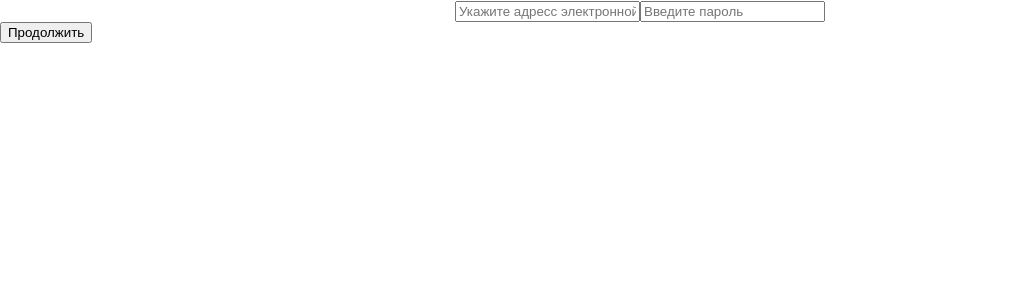
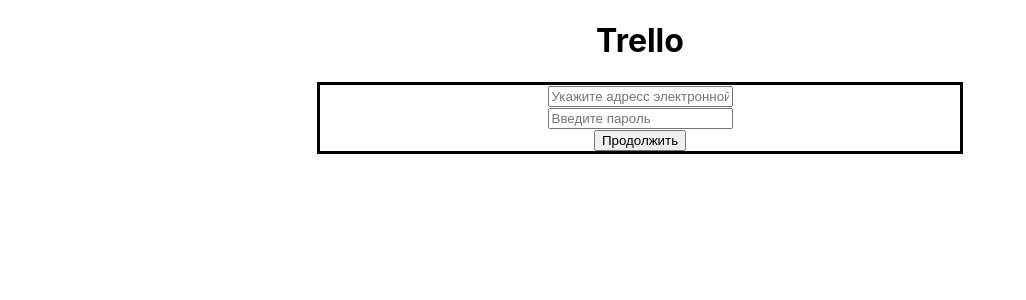
Before and after one commit to Kacym/trello, a React (Create React App) app: page / in a window 1280 px wide. Shown: the top 300 px of the page, without its empty margins (0-1026 px from the left). Built offline with nearby package versions, Linux system fonts and the light colour scheme.

Commit message:
in progress

```diff
--- a/package.json
+++ b/package.json
@@ -10,6 +10,7 @@
     "react": "^18.2.0",
     "react-dom": "^18.2.0",
     "react-redux": "^8.1.2",
+    "react-router-dom": "^6.15.0",
     "react-scripts": "5.0.1",
     "styled-components": "^6.0.7",
     "web-vitals": "^2.1.4"
--- a/src/App.js
+++ b/src/App.js
@@ -1,10 +1,10 @@
 import { styled } from "styled-components"
-import LoginForm from "./components/login-form/LoginForm";
+import AppRoute from "./routes/AppRoute";
 
 function App() {
   return (
     <StyledApp>
-      <LoginForm/>
+      <AppRoute/>
     </StyledApp>
   );
 }
--- a/src/components/UI/Button.jsx
+++ b/src/components/UI/Button.jsx
@@ -10,6 +10,7 @@
       brRadius={props.brRadius}
       color={props.color}
       display={props.dispay}
+      {...props}
     >
       {props.title}
     </StyledButton>
@@ -22,7 +23,6 @@
     border-radius: ${(props) => props.brRadius};
     background-color: ${(props) => props.bgColor};
     color: ${(props) => props.color};
-    display: ${(props) => props.dispay || "block"};
 `;
 
 export default Button;
--- a/src/components/UI/Input.jsx
+++ b/src/components/UI/Input.jsx
@@ -8,7 +8,7 @@
 }
 
 const StyledInput = styled.input`
-
+    display: ${(props) => props.dispay};
 `
 
 export default Input
--- a/src/components/login-form/LoginForm.jsx
+++ b/src/components/login-form/LoginForm.jsx
@@ -2,30 +2,61 @@
 import { styled } from "styled-components";
 import Input from "../UI/Input";
 import Button from "../UI/Button";
-import { useSelector } from "react-redux";
+import { useDispatch, useSelector } from "react-redux";
+import { login } from "../../store/auth/auth-reducer";
 
+const defaultUser = {
+    email: "admin@gmail.com",
+    password: "admin123"
+};
 const LoginForm = () => {
   const isLogged = useSelector((state) => state.reducer);
+
+  const dispatch = useDispatch();
 
   const [emailInputValue, setEmailInputValue] = useState("");
   const [passwordInputValue, setPasswordInputValue] = useState("");
 
   const getEmailInputValue = (e) => {
     setEmailInputValue(e.target.value);
-  }
+  };
 
   const getPasswordInputValue = (e) => {
     setPasswordInputValue(e.target.value);
-  }
+  };
+
+  const loginUserHandler = (e) => {
+    e.preventDefault()
+    if (passwordInputValue === defaultUser.password && emailInputValue === defaultUser.email) {
+        dispatch(login())
+    }
+  };
 
   return (
     <StyledLoginForm>
-      <Input placeholder="Укажите адресс электронной почты" onChange={getEmailInputValue} value={emailInputValue} inputType="email"/>
-      <Input placeholder="Введите пароль" onChange={getPasswordInputValue} value={passwordInputValue} inputType="password"/>
-      <Button title="Продолжить" />
+      <Input
+        placeholder="Укажите адресс электронной почты"
+        onChange={getEmailInputValue}
+        value={emailInputValue}
+        inputType="email"
+      />
+      <br/>
+      <Input
+        placeholder="Введите пароль"
+        onChange={getPasswordInputValue}
+        value={passwordInputValue}
+        inputType="password"
+      />
+      <br/>
+      <Button onClick={loginUserHandler} title="Продолжить" />
     </StyledLoginForm>
   );
 };
 
-const StyledLoginForm = styled.form``;
+const StyledLoginForm = styled.form`
+    width: 50%;
+    margin: 0 auto;
+    border: solid;
+
+`;
 export default LoginForm;
--- a/src/index.js
+++ b/src/index.js
@@ -4,12 +4,15 @@
 import App from "./App";
 import { Provider } from "react-redux";
 import { store } from "./store";
+import { BrowserRouter } from "react-router-dom";
 
 const root = ReactDOM.createRoot(document.getElementById("root"));
 root.render(
   <React.StrictMode>
-    <Provider store={store}>
-      <App />
-    </Provider>
+    <BrowserRouter>
+      <Provider store={store}>
+        <App />
+      </Provider>
+    </BrowserRouter>
   </React.StrictMode>
 );
--- /dev/null
+++ b/src/pages/LoginPage.jsx
@@ -0,0 +1,17 @@
+import React from 'react'
+import { styled } from 'styled-components'
+import LoginForm from '../components/login-form/LoginForm'
+
+const LoginPage = () => {
+  return (
+    <StyledLoginPage>
+        <h1>Trello</h1>
+        <LoginForm/>
+    </StyledLoginPage>
+  )
+}
+
+const StyledLoginPage = styled.div`
+
+`
+export default LoginPage
--- /dev/null
+++ b/src/routes/AppRoute.jsx
@@ -0,0 +1,13 @@
+import React from 'react'
+import { Routes, Route } from 'react-router-dom'
+import LoginPage from '../pages/LoginPage'
+
+const AppRoute = () => {
+  return (
+    <Routes>
+        <Route path='/' element={<LoginPage/>}/>
+    </Routes>
+  )
+}
+
+export default AppRoute
--- a/src/store/auth/auth-reducer.js
+++ b/src/store/auth/auth-reducer.js
@@ -3,8 +3,13 @@
 
 export const authReducer = createSlice({
     name: 'auth-reducer',
-    initialState: initialState.isLogged,
+    initialState: initialState,
     reducers: {
-
+        login: (state) => {
+            state.isLogged = true
+        }
     }
 })
+
+export const { login } = authReducer.actions;
+export default authReducer.reducer;
```
Also changed, not shown: 1 other file (tests, documents, lock files or other folders).
